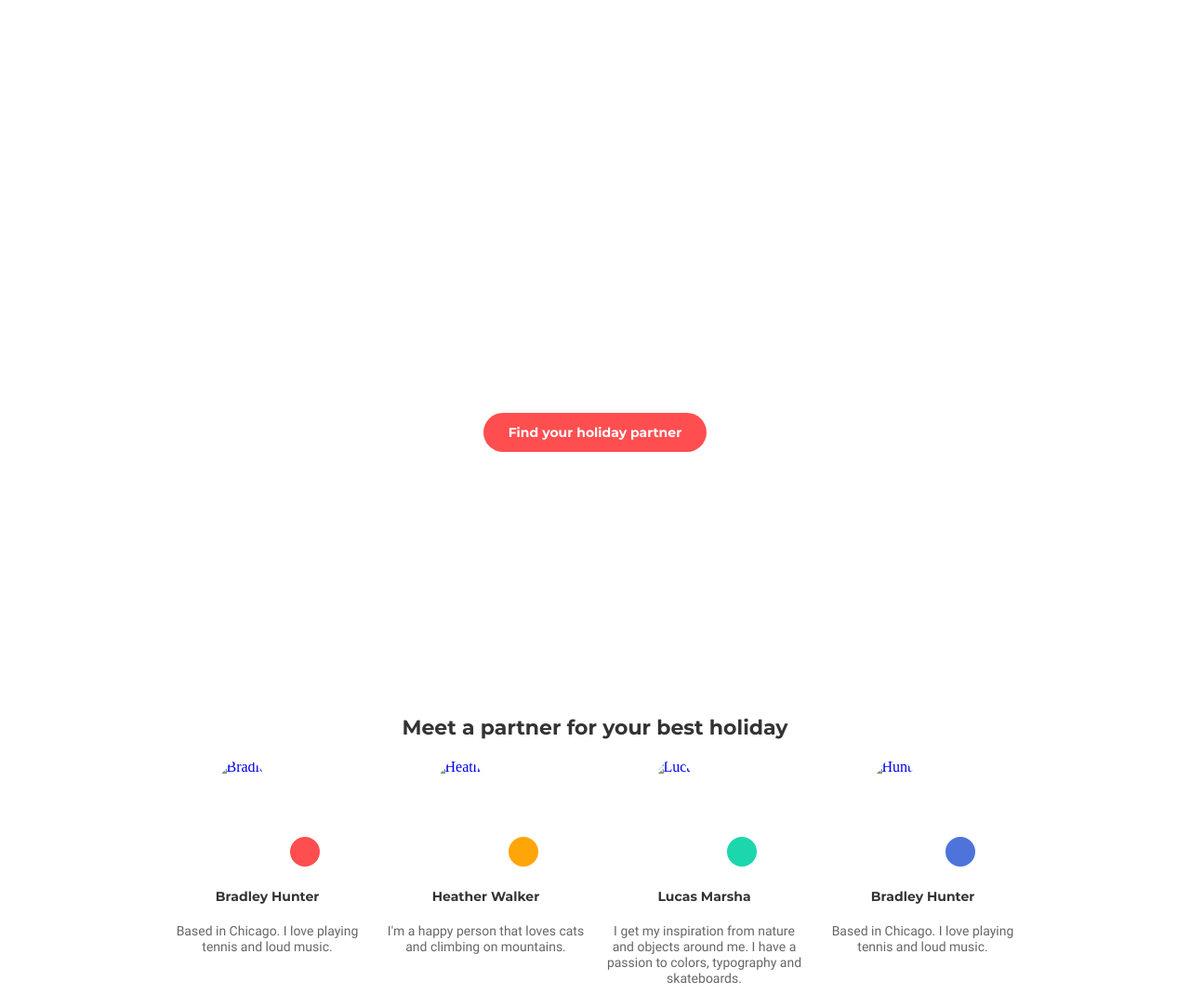
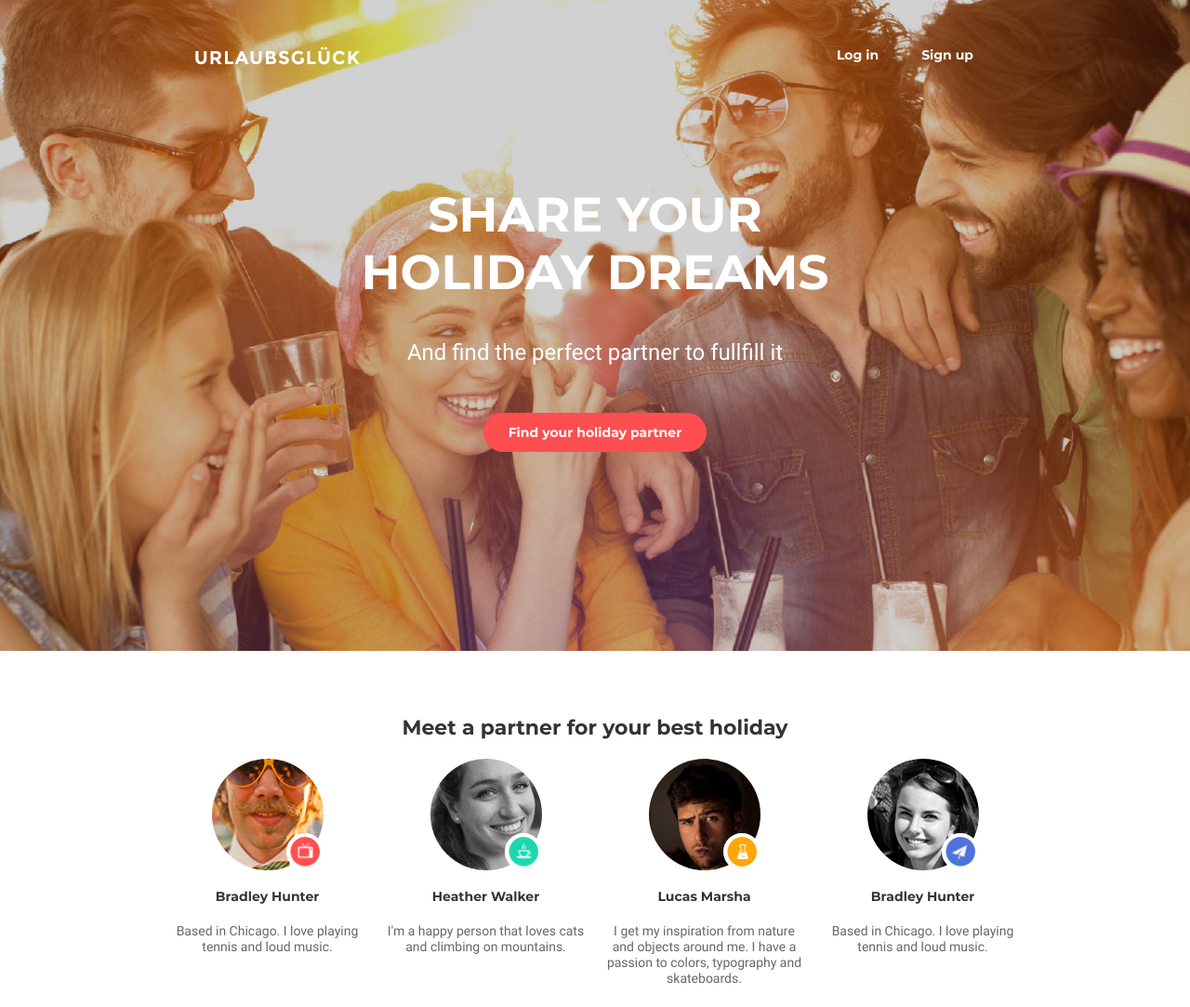
Before and after one commit to Hilarey/goit-fe-course, a plain HTML site: page Module 08/index.html in a window 1280 px wide. Shown: the top 1083 px of the page at 93% size. Drawn offline with Linux system fonts and the light colour scheme; the site is published under a folder, as on GitHub Pages, so addresses that start at the root find nothing.

Commit message:
hw-rebase-8-9-10

```diff
--- a/Module 08/css/media.css
+++ b/Module 08/css/media.css
@@ -1,7 +1,7 @@
 @media (min-width: 768px) {
   .container-fluid-header {
     height: 700px;
-    background-image: url(/img/header-bg@tablet.jpg);
+    background-image: url(../img/header-bg@tablet.jpg);
   }
   .header-wrp {
     width: 748px;
@@ -58,7 +58,7 @@
 @media (min-width: 960px) {
   .container-fluid-header {
     height: 700px;
-    background-image: url(/img/header-bg@desktop.jpg);
+    background-image: url(../img/header-bg@desktop.jpg);
   }
   .header-wrp {
     width: 940px;
--- a/Module 08/css/style.css
+++ b/Module 08/css/style.css
@@ -10,7 +10,7 @@
 }
 .container-fluid-header {
   height: 540px;
-  background-image: url(/img/header-bg.jpg);
+  background-image: url(../img/header-bg.jpg);
   background-repeat: no-repeat;
   background-position: center;
   background-size: cover;
@@ -142,25 +142,25 @@
 }
 .icon-tv {
   background-color: #ff4e50;
-  background-image: url(/img/icon-tv.png);
+  background-image: url(../img/icon-tv.png);
   background-repeat: no-repeat;
   background-position: center;
 }
 .icon-chemical {
   background: #1cd7ad;
-  background-image: url(/img/icon-chemical.png);
+  background-image: url(../img/icon-chemical.png);
   background-repeat: no-repeat;
   background-position: center;
 }
 .icon-tea {
   background: #ffa507;
-  background-image: url(/img/icon-tea.png);
+  background-image: url(../img/icon-tea.png);
   background-repeat: no-repeat;
   background-position: center;
 }
 .icon-fly {
   background: #4e73db;
-  background-image: url(/img/icon-fly.png);
+  background-image: url(../img/icon-fly.png);
   background-repeat: no-repeat;
   background-position: center;
 }
--- a/Module 08/index.html
+++ b/Module 08/index.html
@@ -19,7 +19,7 @@
           </ul>
           <div class="logo-img">
               <a href="#"
-              ><img src="./img/URLAUBSGLÜCK.png" alt="logo" title="logo"
+              ><img src="../img/URLAUBSGLÜCK.png" alt="logo" title="logo"
               /></a>
             </div>
         </nav>
@@ -40,7 +40,7 @@
           <a href="#" class="card-link">
             <div class="position-radius">
               <div class="card-img">
-                <img src="/img/bradley.jpg" alt="Bradley" />
+                <img src="../img/bradley.jpg" alt="Bradley" />
               </div>
               <i class="icon icon-tv"></i>
             </div>
@@ -56,7 +56,7 @@
           <a href="#" class="card-link">
             <div class="position-radius">
               <div class="card-img">
-                <img src="/img/lucas.jpg" alt="Lucas" />
+                <img src="../img/lucas.jpg" alt="Lucas" />
               </div>
               <i class="icon icon-chemical"></i>
             </div>
@@ -73,7 +73,7 @@
           <a href="#" class="card-link">
             <div class="position-radius">
               <div class="card-img">
-                <img src="/img/heather .jpg" alt="Heather" />
+                <img src="../img/heather .jpg" alt="Heather" />
               </div>
               <i class="icon icon-tea"></i>
             </div>
@@ -89,7 +89,7 @@
           <a href="#" class="card-link">
             <div class="position-radius">
               <div class="card-img">
-                <img src="/img/hunter.jpg" alt="Hunter" />
+                <img src="../img/hunter.jpg" alt="Hunter" />
               </div>
               <i class="icon icon-fly"></i>
             </div>
--- a/Module 09/css/media.css
+++ b/Module 09/css/media.css
@@ -1,7 +1,7 @@
 @media (min-width: 768px) {
   .container-fluid {
     height: 700px;
-    background-image: url(/img/header-bg@tablet.jpg);
+    background-image: url(../img/header-bg@tablet.jpg);
   }
   .text-wrp {
     max-width: 520px;
@@ -22,6 +22,6 @@
 @media (min-width: 992px) {
   .container-fluid {
     height: 700px;
-    background-image: url(/img/header-bg@desktop.jpg);
+    background-image: url(../img/header-bg@desktop.jpg);
   }
 }
--- a/Module 09/css/style.css
+++ b/Module 09/css/style.css
@@ -14,7 +14,7 @@
 }
 .container-fluid {
   height: 540px;
-  background-image: url(/img/header-bg.jpg);
+  background-image: url(../img/header-bg.jpg);
   background-repeat: no-repeat;
   background-position: center;
   background-size: cover;
@@ -114,25 +114,25 @@
 }
 .icon-tv {
   background-color: #ff4e50;
-  background-image: url(/img/icon-tv.png);
+  background-image: url(../img/icon-tv.png);
   background-repeat: no-repeat;
   background-position: center;
 }
 .icon-chemical {
   background: #1cd7ad;
-  background-image: url(/img/icon-chemical.png);
+  background-image: url(../img/icon-chemical.png);
   background-repeat: no-repeat;
   background-position: center;
 }
 .icon-tea {
   background: #ffa507;
-  background-image: url(/img/icon-tea.png);
+  background-image: url(../img/icon-tea.png);
   background-repeat: no-repeat;
   background-position: center;
 }
 .icon-fly {
   background: #4e73db;
-  background-image: url(/img/icon-fly.png);
+  background-image: url(../img/icon-fly.png);
   background-repeat: no-repeat;
   background-position: center;
 }
```
Also changed, not shown: Module 09/index.html (+5 -5 lines).
